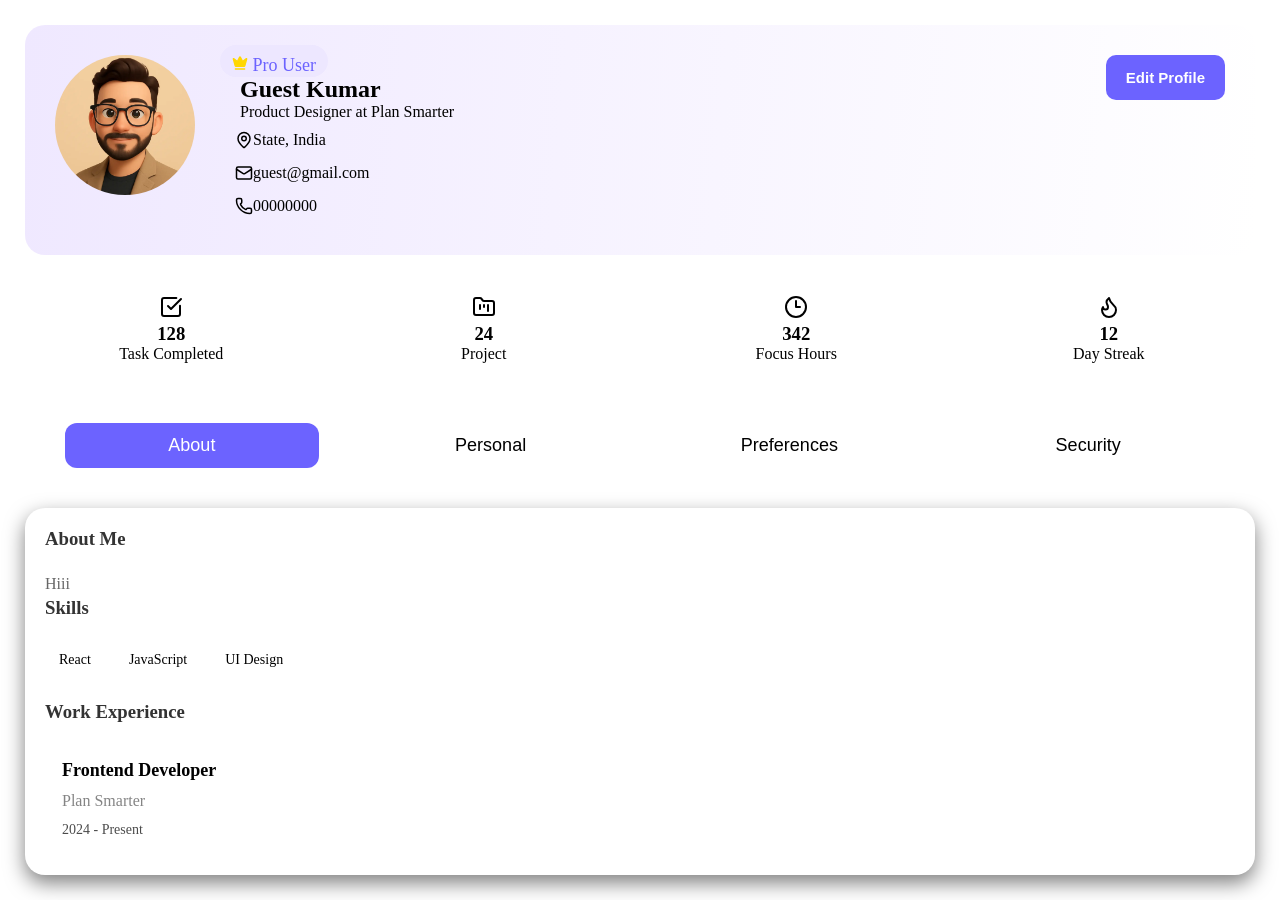
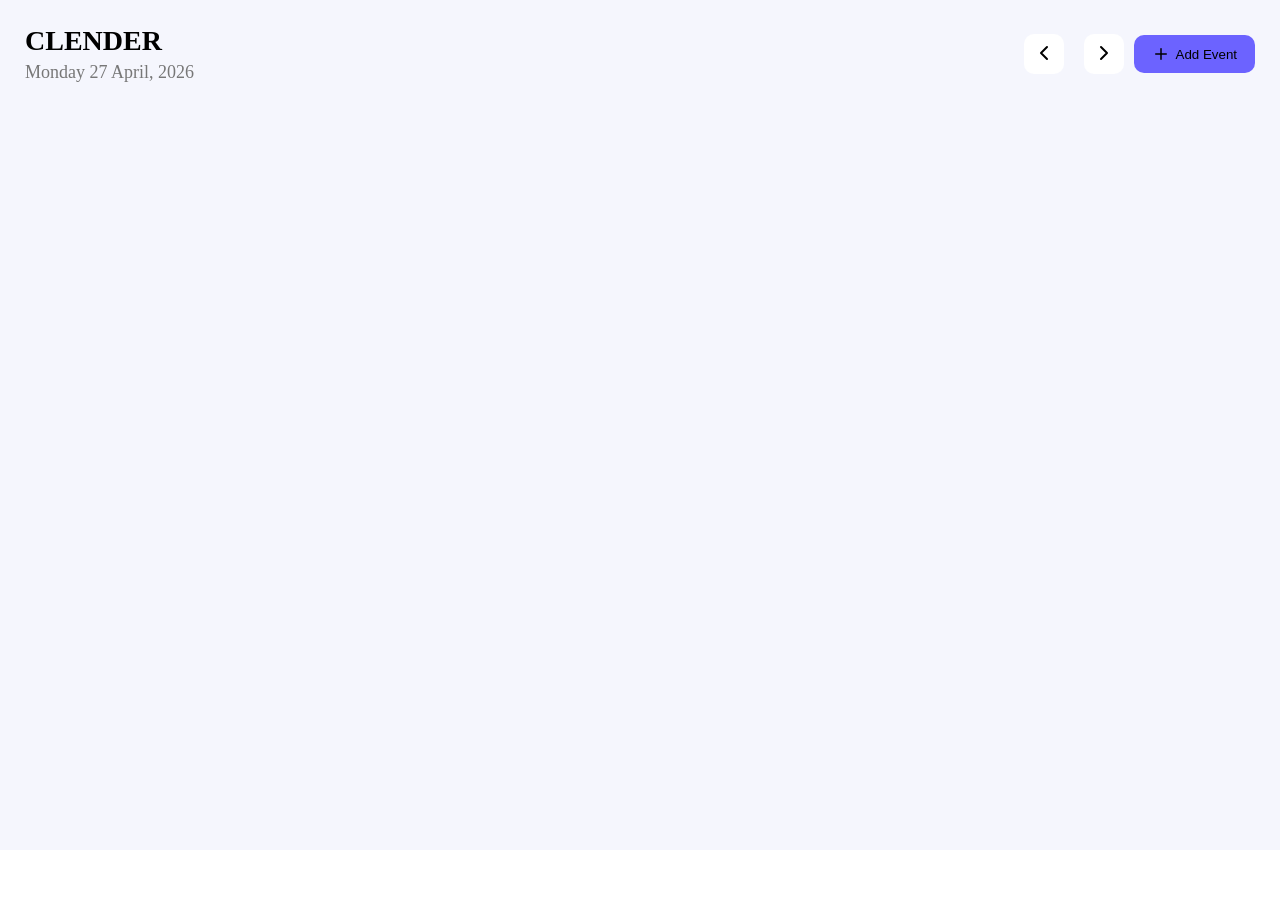
Before and after one commit to narendar9888/Plan-smarter, a React (Vite) app: page / in a window 1280 px wide. After the commit the page ends 850 px from the top, so only its background shows below. Built offline with nearby package versions, Linux system fonts and the light colour scheme.

Commit message:
add calendar

```diff
--- a/src/App.jsx
+++ b/src/App.jsx
@@ -1,7 +1,7 @@
 import { useState } from "react";
 import Login from "./pages/Login/Login"
 import MainLayout from "./Layout/MainLayout";
-import Profile from "./pages/Profile/Profile";
+import Calendar from "./components/Calendar/Calendar";
 function App(){
   const[user, setUser] = useState(null)
   return (
@@ -12,7 +12,7 @@ function App(){
 
         <MainLayout/>
       )} */}
-      <Profile/>
+      <Calendar/>
     </>
   )
 }
--- a/src/components/Calendar/Calendar.css
+++ b/src/components/Calendar/Calendar.css
@@ -0,0 +1,60 @@
+.cal-page {
+  padding: 25px;
+  background-color: #f5f6fd;
+  min-height: 100vh;
+}
+
+.cal-header {
+  display: flex;
+  justify-content: space-between;
+  align-items: center;
+  margin-bottom: 25px;
+}
+
+.cal-header h2 {
+  margin: 0px;
+  font-size: 28px;
+  font-weight: 700;
+}
+
+.current-date{
+  margin-top: 5px;
+  color: #777;
+  font-size: 18px;
+}
+
+.cal-actions {
+  display: flex;
+  align-items: center;
+  gap: 10px;
+}
+
+.nav-btn {
+  border: none;
+  background: white;
+  height: 40px;
+  width: 40px;
+  border-radius: 10px;
+  cursor: pointer;
+  transition: 0.3s;
+}
+
+.nav-btn:hover {
+  transform: translate3d(-2px);
+}
+
+.add-btn {
+  border: none;
+  background: #6c63ff;
+  padding: 10px 18px;
+  cursor: pointer;
+  border-radius: 10px;
+  display: flex;
+  align-items: center;
+  gap: 6px;
+  transition: 0.3s;
+}
+
+.add-btn:hover {
+  background: #5a52e8;
+}
--- a/src/components/Calendar/Calendar.jsx
+++ b/src/components/Calendar/Calendar.jsx
@@ -0,0 +1,59 @@
+import { useState } from "react";
+import {
+    ChevronLeft,
+    ChevronRight,
+    Plus,
+    X,
+    Trash2
+}
+
+    from "lucide-react";
+
+import "./Calendar.css"
+
+function Calendar() {
+    const [view, setView] = useState("month");
+    const [current, setCurrentDate] = useState(new Date());
+
+
+
+    const today = new Date();
+
+    const todayDate = today.toLocaleDateString("en-IN",{
+        weekday: "long",
+        day: "numeric",
+        month: "long",
+        year: "numeric"
+    });
+
+    return (
+
+        <div className="cal-page">
+            <div className="cal-header">
+                <div>
+                    <h2>CLENDER</h2>
+                    <p className="current-date">{todayDate}</p>
+                </div>
+
+                <div className="cal-actions">
+                    <button className="nav-btn">
+                        <ChevronLeft size={24}/>
+                    </button>
+
+                    <span></span>
+
+                    <button className="nav-btn">
+                        <ChevronRight size={24}/>
+                    </button>
+
+                    <button className="add-btn">
+                        <Plus size={18}/>
+                        Add Event
+                    </button>
+                </div>
+            </div>
+        </div>
+    )
+}
+
+export default Calendar;
```
